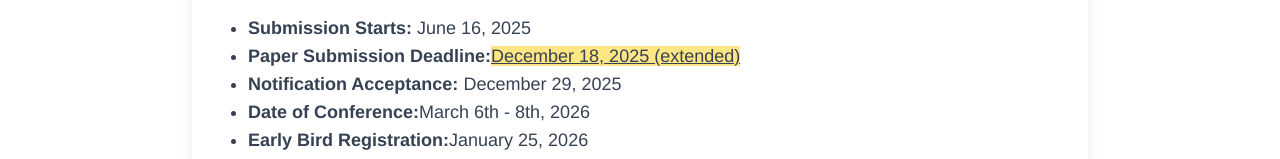
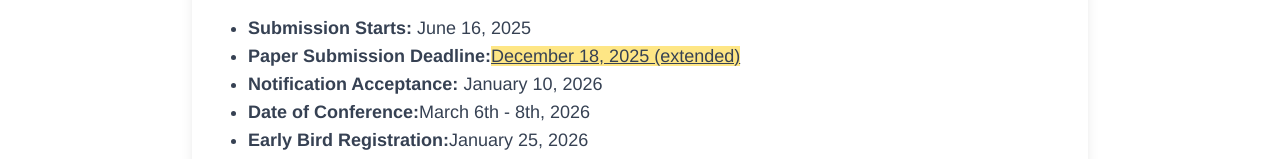
Before and after one commit to suryanshvermaa/Conference_website, a React (Vite) app in the folder frontend/: page /authors/paper-submissions in a window 1280 px wide. Shown: the part 242-401 px from the top of the page. Built offline with nearby package versions, Linux system fonts and the light colour scheme.

Commit message:
fix: update notification acceptance date to January 10, 2026

```diff
--- a/frontend/src/components/ImportantDates.jsx
+++ b/frontend/src/components/ImportantDates.jsx
@@ -11,7 +11,7 @@ const dates = [
     },
     {
       title: "Notification of Acceptance",
-      date: "December 29, 2025",
+      date: "January 10, 2026",
       description: "Authors will receive acceptance or rejection notifications.",
     },
     {
--- a/frontend/src/components/authorcomp/Papersub.jsx
+++ b/frontend/src/components/authorcomp/Papersub.jsx
@@ -10,7 +10,7 @@ const Papersub = () => {
         <ul className="list-disc pl-6 text-gray-700 text-lg">
           <li><strong className="font-semibold">Submission Starts:</strong> June 16, 2025</li>
           <li><strong className="font-semibold">Paper Submission Deadline:</strong><span className='underline bg-amber-200'>December 18, 2025 (extended)</span></li>
-          <li><strong className="font-semibold">Notification Acceptance:</strong> December 29, 2025</li>
+          <li><strong className="font-semibold">Notification Acceptance:</strong> January 10, 2026</li>
           <li><strong className="font-semibold">Date of Conference:</strong>March 6th - 8th, 2026</li>
           <li><strong className="font-semibold">Early Bird Registration:</strong>January 25, 2026</li>
           <li><strong className="font-semibold">Camera-Ready Submission:</strong> February 16, 2026</li>
```
